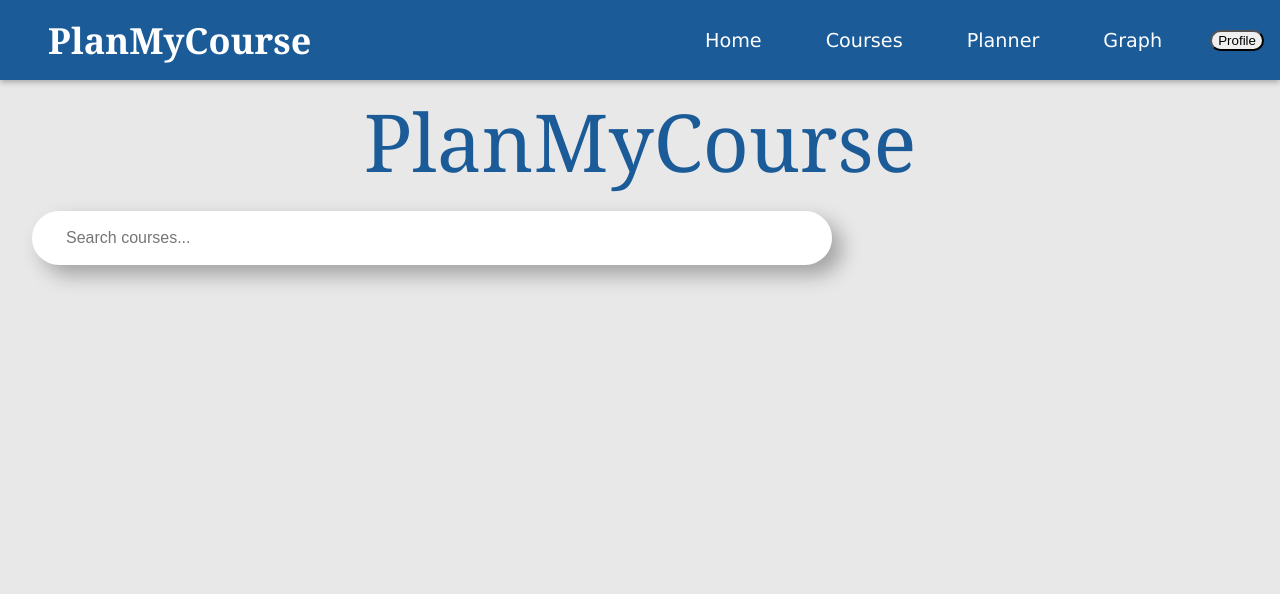
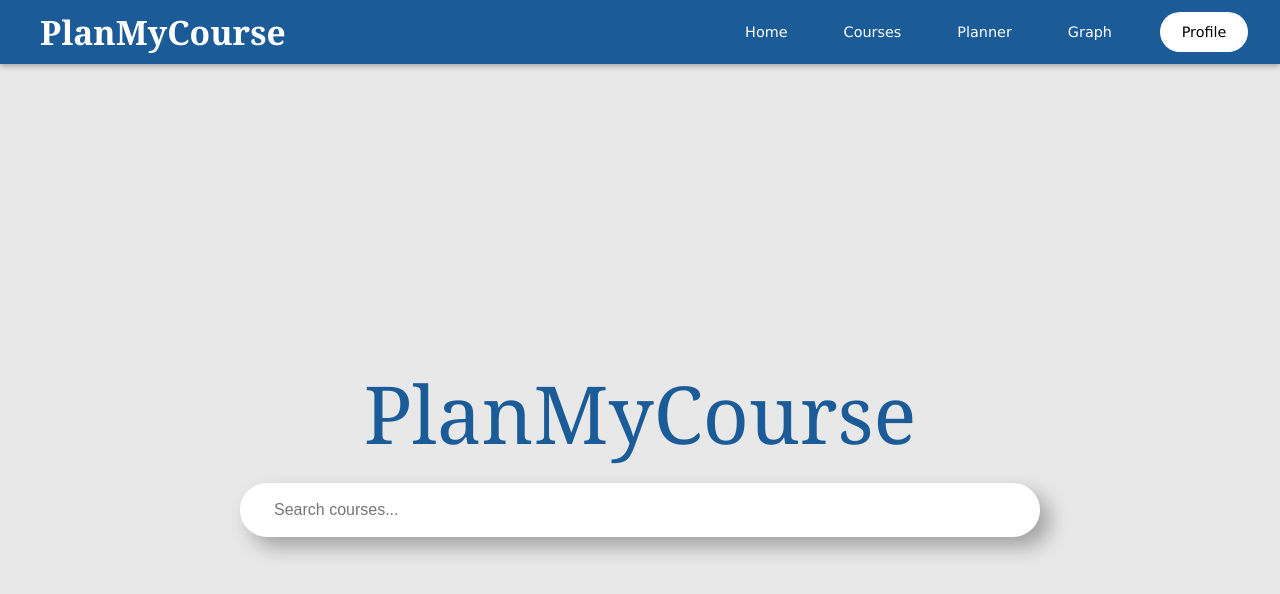
Before and after one commit to spookyoo/PlanMyCourse, a React app in the folder frontend/: page / in a window 1280 px wide. Shown: the top 594 px of the page. Built offline with nearby package versions, Linux system fonts and the light colour scheme; the HTML template or start-up script is replaced by a standard one.

Commit message:
adjusted positioning of contents, redefined buttons and links, resized almost everythin on the homepage.

```diff
--- a/frontend/src/components/Home.css
+++ b/frontend/src/components/Home.css
@@ -5,18 +5,16 @@ body {
 }
 
 .navbar {
-  position:fixed;
-  justify-self: stretch;
+  position: fixed;
   top: 0;
   left: 0;
   right: 0;
-
-  height: 5em;
+  height: 4em;
+  justify-self: stretch;
   background-color: #1a5b98;
   display: flex;
   justify-content: space-between;
-  align-items: center ;
-  padding: 0 1rem;
+  align-items: center;
   color: white;
   box-shadow: 0 2px 6px rgba(0, 0, 0, 0.3);
   font-size: 1em;
@@ -31,7 +29,7 @@ body {
 .nav-links ul {
   list-style: none;
   display: flex;
-  gap: 2rem;
+  gap: 1.5rem;
 }
 
 
@@ -39,53 +37,61 @@ body {
   align-content: center;
   padding: 1rem;
   cursor: pointer;
-  font-weight: 500;
   transition: color 0.3s ease;
-  font-size: 1.2em;
+  font-size: 0.9em;
+  font-weight: lighter;
+}
+
+.nav-links li:hover {
+  background-color: #93c4fd;
+  transition: background-color 0.3s ease, transform 0.1s ease;
+  border-radius: 2em;
+
+  color: black;
 }
 
 .profile-button {
   margin-left: 2rem;
+  margin-right: 2rem;
   align-content: center;
-}
-
-.nav-links li:hover {
-  background-color: #93c4fd62;
-  transition: background-color 0.3s ease, transform 0.1s ease;
-
-  color: black;
 }
 
 
 .profile-button button:hover {
-  background-color: #93c5fd;
+  background-color: #b9daff;
   transition: background-color 0.3s ease, transform 0.1s ease;
-  border-color:#93c5fd
+  color: black;
 }
 
 .profile-button button {
-  border-radius: 25px;
+  align-content: center;
+  height: 2.5rem;
+  width: 5.5rem;
+  border-radius: 2em;
+  color: black;
+  background-color: #ffffff;
+  font-size: 0.9em;
+  border-style: none;
+  font-family:'Lucida Sans', 'Lucida Sans Regular', 'Lucida Grande', 'Lucida Sans Unicode', Geneva, Verdana, sans-serif;
+
 }
 
 
-.profile-section {
+.title-section {
   font-family: Georgia, 'Times New Roman', Times, serif;
-  font-weight: 100;
-  font-size: 1.5rem;
-  margin-left: 2rem;
+  font-size: 1.4rem;
+  margin-left: 2.5rem;
 }
 
-.mainpage {
-  position: fixed;
+
+.main-container{
+  position:fixed;
+  display:grid;
+  align-items: center;
+  justify-content: center;
   left: 0;
   right: 0;
-}
-
-.mainpage-content {
-  display: flex;
-  flex-direction: column;
-  align-items: center;
-  margin-top: -10rem;
+  top: 19em;
 }
 
 
@@ -100,8 +106,7 @@ body {
 
 .search-bar {
   display: flex;
-  width: 100%;
-  max-width: 800px;
+  width: 50em;
 }
 
 .search-bar input {
--- a/frontend/src/components/Home.jsx
+++ b/frontend/src/components/Home.jsx
@@ -4,9 +4,8 @@ function Home() {
 
   return (
     <>
-    <div className='backpage'>
         <nav className='navbar'>
-          <div className='profile-section'>
+          <div className='title-section'>
             <h2>PlanMyCourse</h2>
           </div>
           <div className='nav-links'>
@@ -22,8 +21,7 @@ function Home() {
           </div>
         </nav>
 
-        <div className="homepage">
-          <div className="homepage-content">
+        <div className="main-container">
             <div className="website-name">
               <h1>PlanMyCourse</h1>
             </div>
@@ -32,8 +30,6 @@ function Home() {
 
           </div>
         </div>
-      </div>
-      </div>
     </>
   )
 }
```
